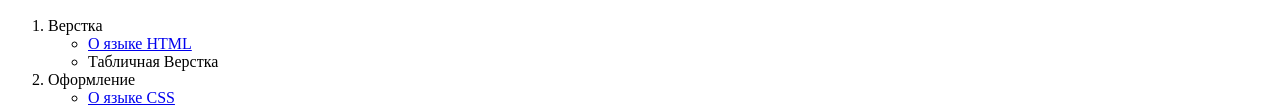
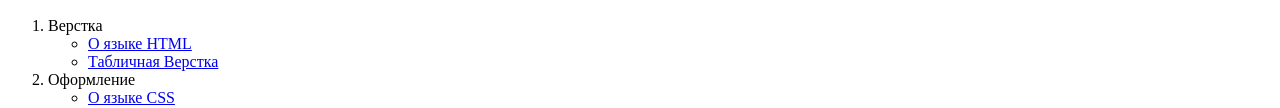
Before and after one commit to AYUREVA/ablome, a plain HTML site: page index.html in a window 1280 px wide. Shown: the part 200-308 px from the top of the page. Drawn offline with Linux system fonts and the light colour scheme.

Commit message:
Update index.html

```diff
--- a/index.html
+++ b/index.html
@@ -20,7 +20,7 @@
         <li> Верстка
             <ul>
                 <li><a href="pages/html_layout.html">О языке HTML</a></li>
-                <li>Табличная Верстка</li>
+                <li><a href="pages/table.html">Табличная Верстка</a></li>
             </ul>
         </li>
         <li> Оформление
```
